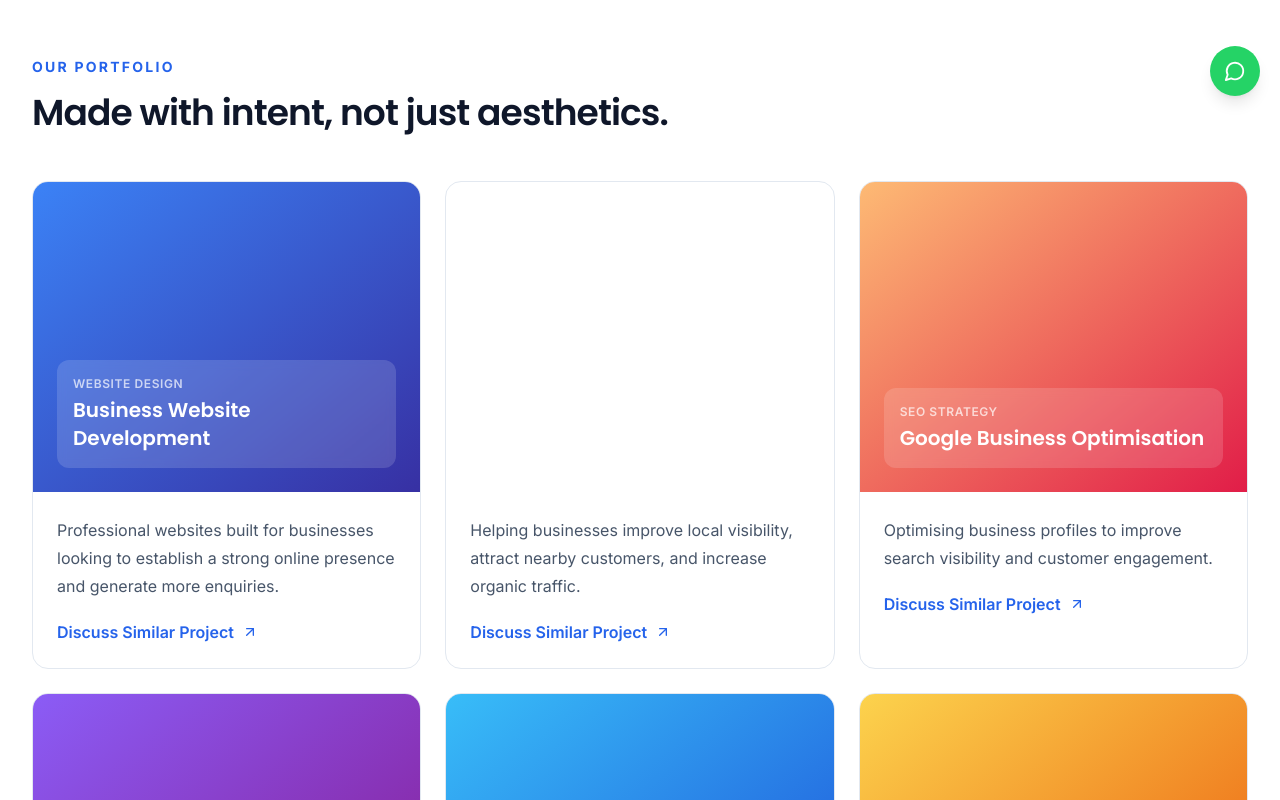
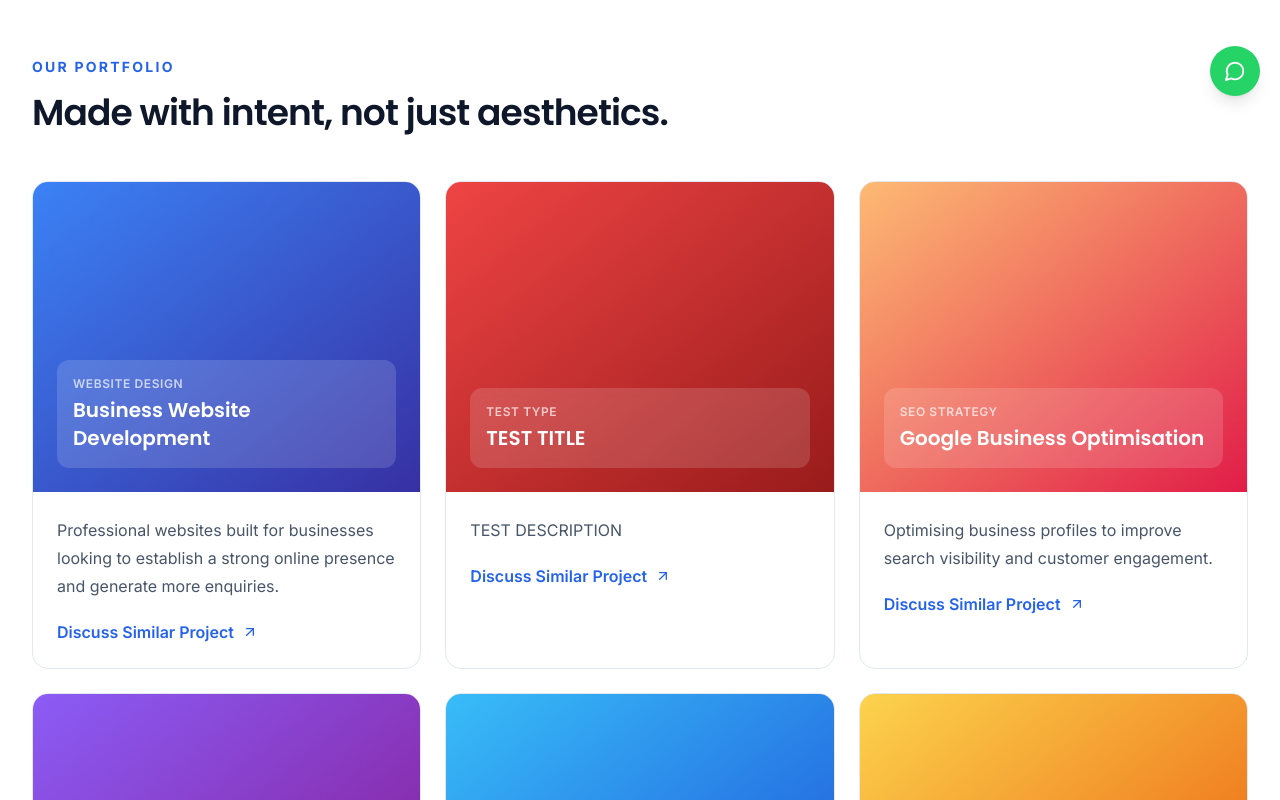
Before and after one commit to Kunal61-afk/vyana-website, a Next.js app: page /portfolio in a window 1280 px wide. Shown: the part 684-1484 px from the top of the page. Built offline with nearby package versions, Linux system fonts and the light colour scheme.

Commit message:
Testing portfolio card

```diff
--- a/app/portfolio/page.tsx
+++ b/app/portfolio/page.tsx
@@ -8,10 +8,10 @@ const projects = [
     "from-blue-500 to-indigo-800"
   ],
   [
-    "Local SEO Growth",
-    "Digital Marketing",
-    "Helping businesses improve local visibility, attract nearby customers, and increase organic traffic.",
-    "from-teal-400 to-emerald-800"
+    "TEST TITLE",
+  "TEST TYPE",
+  "TEST DESCRIPTION",
+  "from-red-500 to-red-800"
   ],
   [
     "Google Business Optimisation",
```
